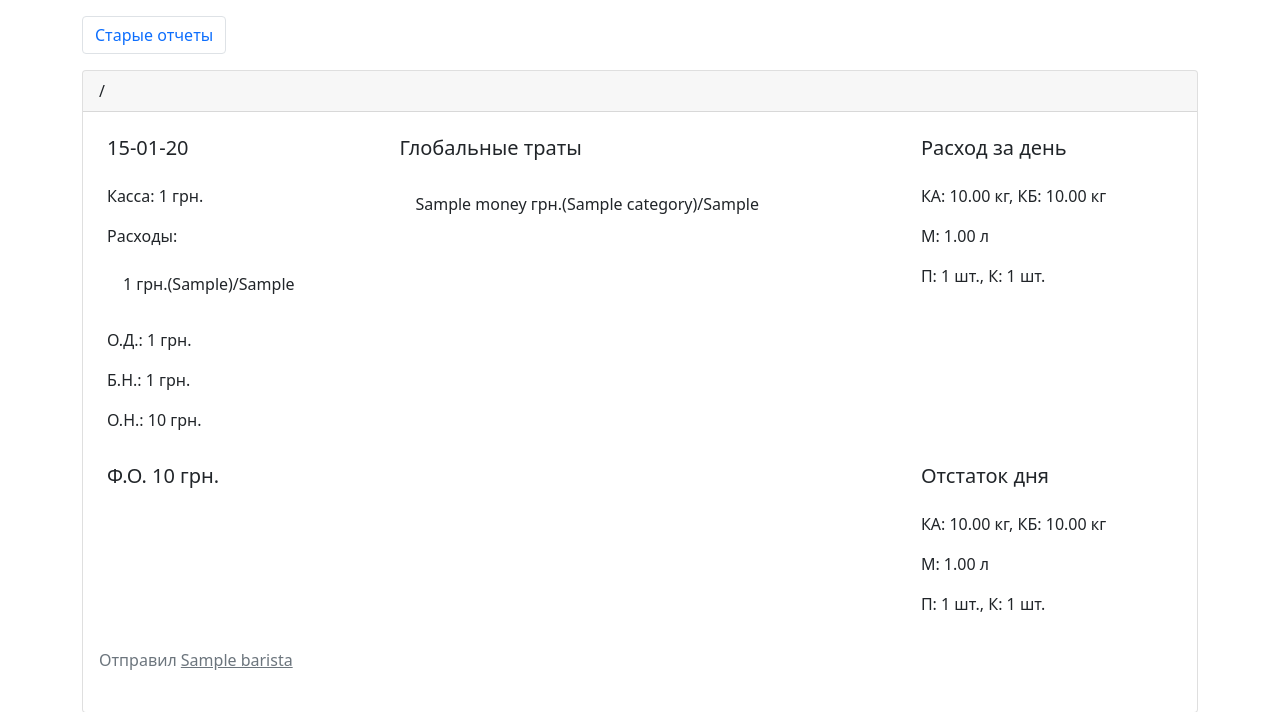
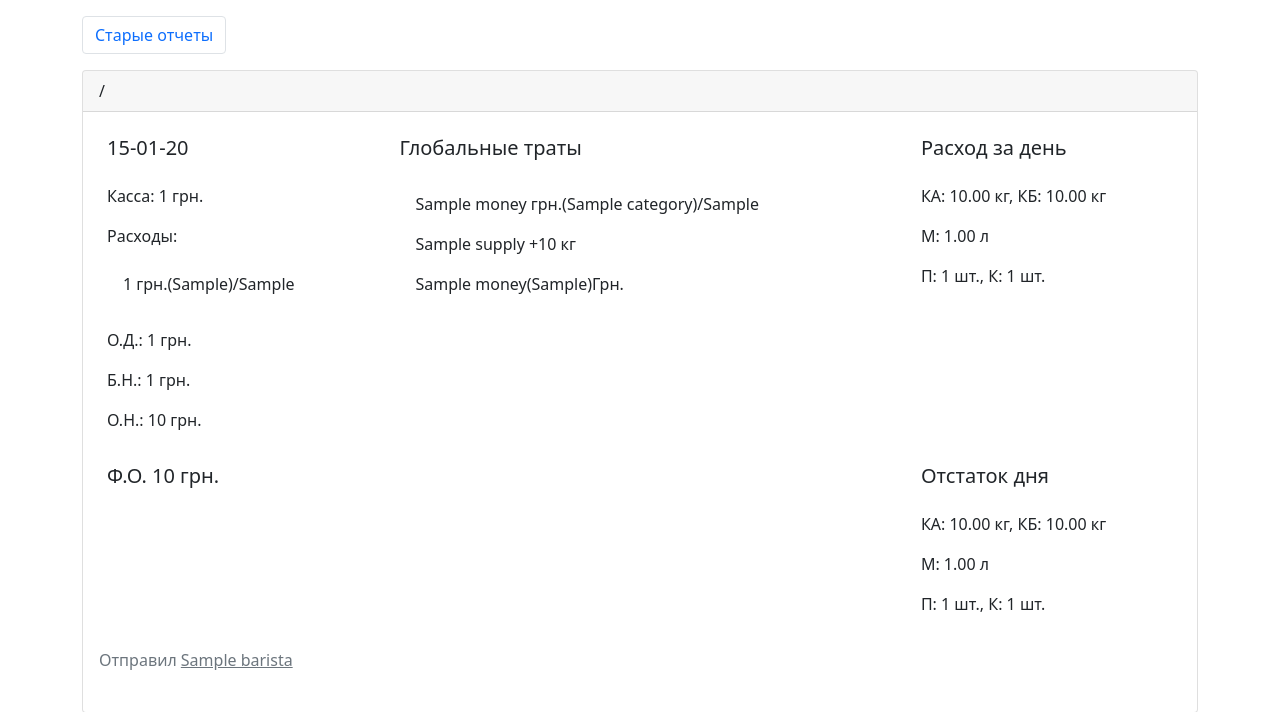
Before and after one commit to altWulff/Not-Detail-Poster, a Flask app: template app/templates/report/reports.html in a window 1280 px wide. Shown: the part 71-783 px from the top of the page. Run offline with Flask 2, Linux system fonts and the light colour scheme; tables that the repository leaves empty hold one stand-in row (values such as "Sample post"); the template is opened without the code that fills it: values that come from a table or form of the project are taken from there, most other values are stand-ins (such as "Sample title", 1, 10 or a date in 2020); some libraries are stand-ins or nearby versions.

Commit message:
Base supply view in report

```diff
--- a/app/routes/report.py
+++ b/app/routes/report.py
@@ -4,7 +4,7 @@ from flask import render_template, redirect, url_for, flash, Blueprint, request
 from . import login_required, login_user, logout_user, current_user, roles_required
 from app import db, app
 from . import ReportForm
-from . import Barista, CoffeeShop, DailyReport, Warehouse, CoffeeShopEquipment, Expense
+from app.models import Barista, CoffeeShop, DailyReport, Warehouse, CoffeeShopEquipment, Expense, Supply
 
 
 report = Blueprint('report', __name__, url_prefix='/report')
@@ -78,7 +78,7 @@ def on_address(coffee_shop_address):
 
     time = datetime(datetime.today().year, datetime.today().month, datetime.today().day)
     global_expense = Expense.query.filter(Expense.timestamp >= time).filter_by(category='Global')
-
+    day_supply = Supply.query.filter(Supply.timestamp >= time).filter_by(coffee_shop_id=coffee_shop.id)
     page = request.args.get('page', 1, type=int)
     reports = reports.paginate(
         page, app.config['REPORTS_PER_PAGE'], False)
@@ -86,5 +86,5 @@ def on_address(coffee_shop_address):
         if reports.has_next else None
     prev_url = url_for('report.on_address', coffee_shop_address=coffee_shop.address, page=reports.prev_num) \
         if reports.has_prev else None
-    return render_template("report/reports.html", daily_reports=reports.items, global_expense=global_expense , next_url=next_url,
+    return render_template("report/reports.html", daily_reports=reports.items, global_expense=global_expense, day_supply=day_supply, next_url=next_url,
                            prev_url=prev_url)
--- a/app/templates/report/_report.html
+++ b/app/templates/report/_report.html
@@ -30,11 +30,21 @@
 <!--                    Глобальный расход за эту дату в списке-->
                     <td>
                         <ul class="list-group list-group-flush">
-                        {%for global_exp in   global_expense %}
-                        {% if global_exp.timestamp.date() == day_report.timestamp.date() %}
-                            <li class="list-group-item">{{  global_exp.money }} грн.({{ global_exp.category }})/{{ global_exp.type_cost }}    </li>
+                        {% for global_exp in global_expense %}
+                            {% if global_exp.timestamp.date() == day_report.timestamp.date() %}
+                                <li class="list-group-item">{{  global_exp.money }} грн.({{ global_exp.category }})/{{ global_exp.type_cost }}</li>
                             {% endif %}
                        {% endfor %}
+                        </ul>
+                        <ul class="list-group list-group-flush">
+                            {% for supply in day_supply %}
+                            {% if supply.timestamp.date() == day_report.timestamp.date() %}
+                                <li class="list-group-item">
+                                    <p>{{ supply.product_name }} +{{supply.amount}} кг</p>
+                                    <p>{{supply.money}}({{supply.type_cost}})Грн.</p>
+                                </li>
+                            {% endif %}
+                            {% endfor %}
                         </ul>
                     </td>
                     <td>
```
